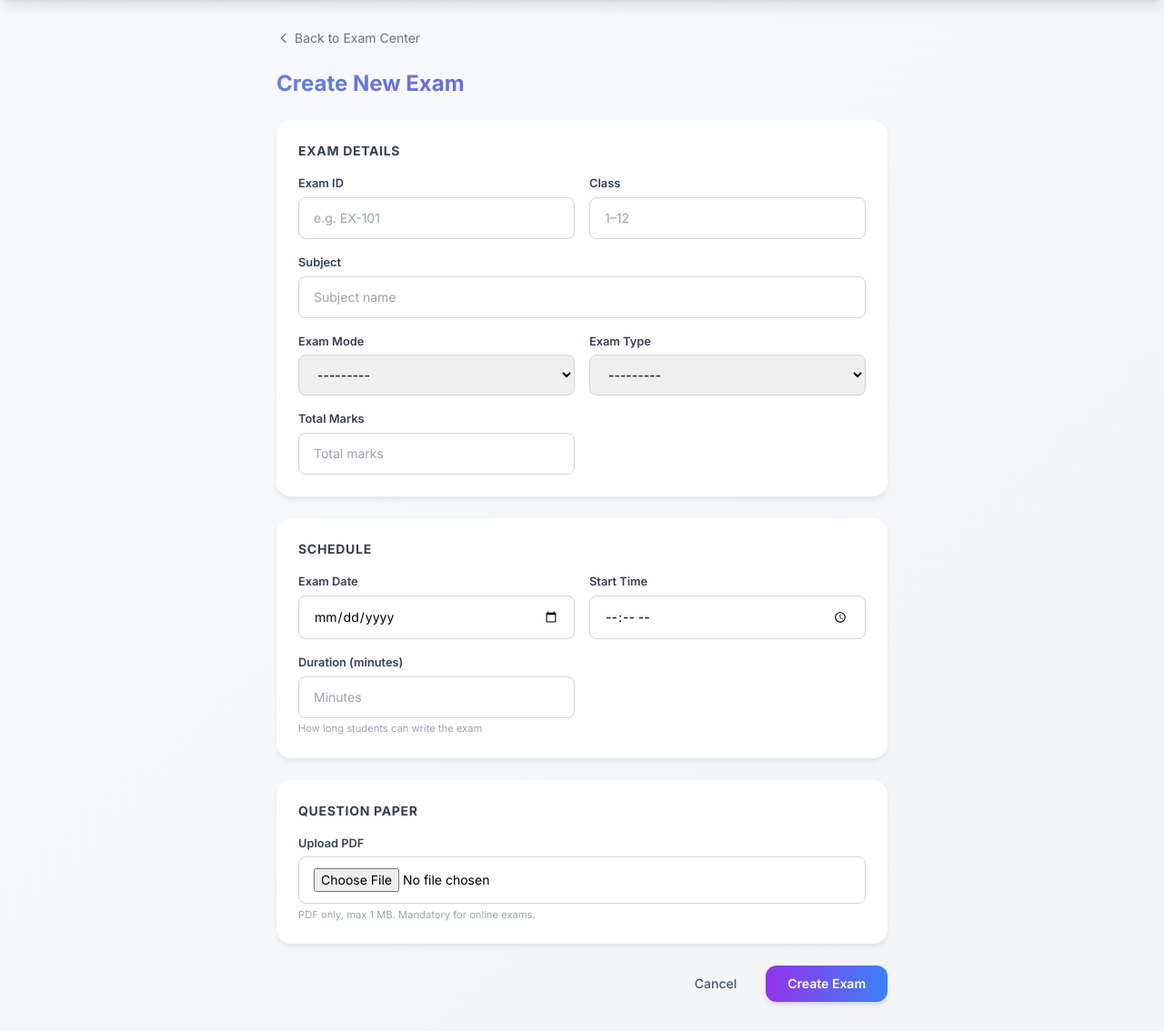
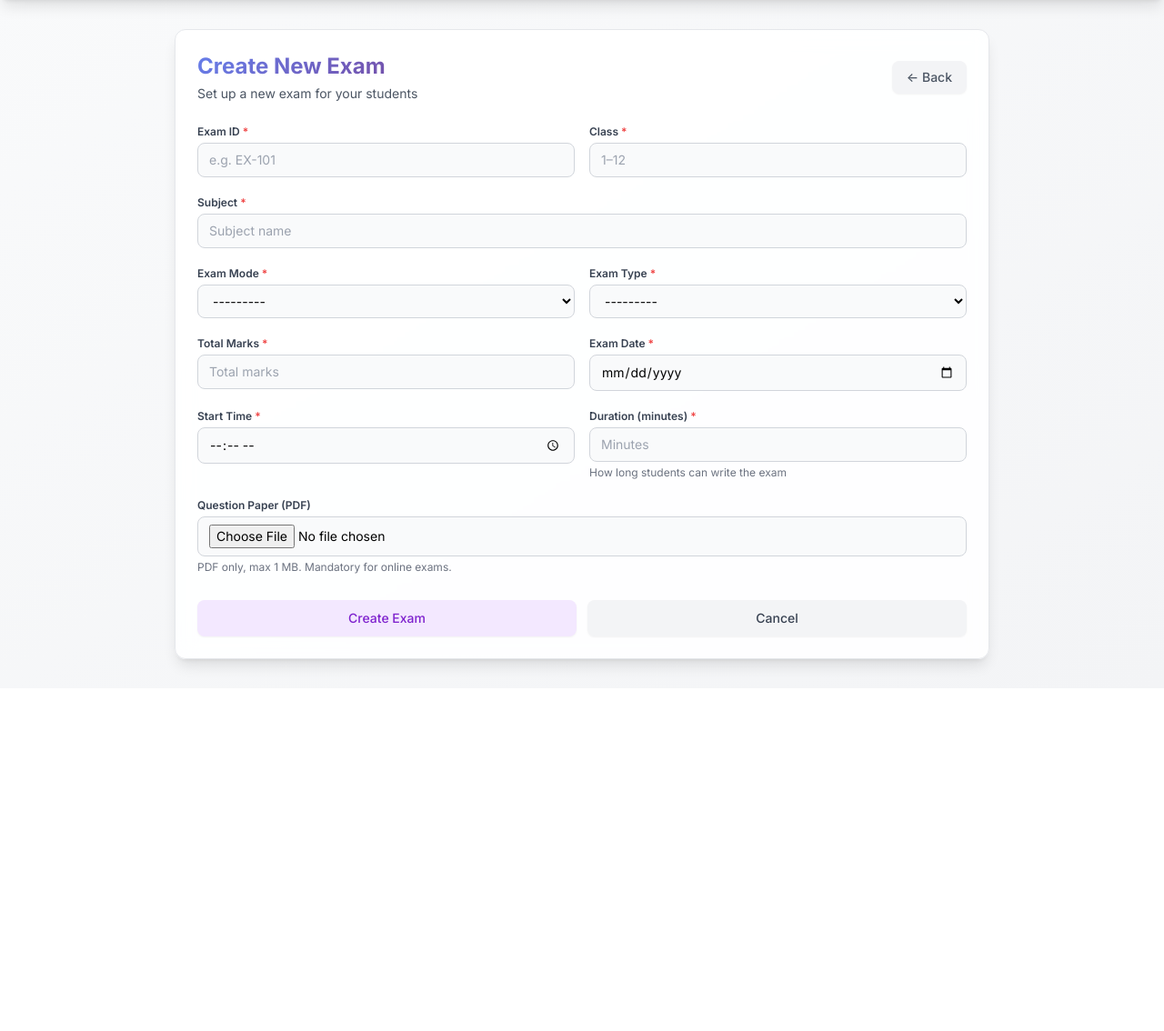
Before and after one commit to ehtesam75/ResTrack, a Django app: page /exam-center/create/ in a window 1280 px wide. Shown: the part 65-1199 px from the top of the page at 91% size. After the commit the page ends 810 px from the top, so only its background shows below. Run offline with Django 5.2, Linux system fonts and the light colour scheme; a user stored in the database is signed in; tables that the repository leaves empty hold one stand-in row (values such as "Sample post"); some libraries are stand-ins or nearby versions.

Commit message:
Fixes some bugs in exam center page

```diff
--- a/marks/forms.py
+++ b/marks/forms.py
@@ -243,7 +243,7 @@ class EditStudentForm(forms.Form):
 # Exam Center forms
 # ---------------------------------------------------------------------------
 
-_INPUT_CLS = 'w-full px-4 py-3 border border-gray-300 rounded-lg focus:ring-2 focus:ring-purple-500 focus:border-purple-500 text-sm transition-all'
+_INPUT_CLS = 'w-full px-2.5 sm:px-3 py-1.5 sm:py-2 text-xs sm:text-sm border border-gray-300 rounded-lg focus:outline-none focus:ring-2 focus:ring-purple-500 focus:border-transparent bg-gray-50 hover:bg-white transition-colors'
 _SELECT_CLS = _INPUT_CLS
 
 
--- a/marks/templates/marks/exam_center_create.html
+++ b/marks/templates/marks/exam_center_create.html
@@ -3,143 +3,159 @@
 
 {% block title %}{% if editing %}Edit{% else %}Create{% endif %} Exam — Exam Center{% endblock %}
 
-{% block extra_css %}
-<style>
-.form-section{background:white;border-radius:1rem;box-shadow:0 4px 6px -1px rgba(0,0,0,.08);padding:1.5rem}
-.field-label{display:block;font-size:.8rem;font-weight:600;color:#374151;margin-bottom:.35rem}
-.help-text{font-size:.7rem;color:#9ca3af;margin-top:.2rem}
-</style>
-{% endblock %}
-
 {% block content %}
-<div class="max-w-2xl mx-auto">
-    <!-- Back link -->
-    <a href="{% url 'exam_center' %}" class="inline-flex items-center gap-1 text-sm text-gray-500 hover:text-purple-600 mb-6 transition-colors">
-        <svg class="w-4 h-4" fill="none" stroke="currentColor" viewBox="0 0 24 24"><path stroke-linecap="round" stroke-linejoin="round" stroke-width="2" d="M15 19l-7-7 7-7"/></svg>
-        Back to Exam Center
-    </a>
-
-    <h1 class="text-2xl font-bold gradient-text mb-6">
+<div class="max-w-4xl mx-auto px-2 sm:px-0">
+    <div class="glass-effect rounded-xl p-4 sm:p-6 border border-gray-200 shadow-lg animate-fade-in-up">
+        <!-- Header -->
+        <div class="flex justify-between items-center mb-4 sm:mb-6">
+            <div>
+                <h1 class="text-xl sm:text-2xl font-bold gradient-text">
                     {% if editing %}Edit Exam <span class="text-gray-400 text-lg font-mono">{{ exam.exam_display_id }}</span>{% else %}Create New Exam{% endif %}
                 </h1>
+                <p class="text-xs sm:text-sm text-gray-600 mt-1">
+                    {% if editing %}Update exam details below{% else %}Set up a new exam for your students{% endif %}
+                </p>
+            </div>
+            <a href="{% url 'exam_center' %}" class="bg-gray-100 text-gray-600 px-4 py-2 rounded-lg text-sm font-medium shadow-sm hover:shadow-md hover:bg-gray-200 transition-all">
+                ← Back
+            </a>
+        </div>
 
         <!-- Form errors -->
         {% if form.non_field_errors %}
-    <div class="bg-red-50 border border-red-200 text-red-700 px-4 py-3 rounded-xl mb-6 text-sm">
+        <div class="bg-red-50 border border-red-200 text-red-700 px-4 py-3 rounded-xl mb-4 text-sm">
             {% for error in form.non_field_errors %}
             <p>{{ error }}</p>
             {% endfor %}
         </div>
         {% endif %}
 
-    <form method="POST" enctype="multipart/form-data" class="space-y-6">
+        <form method="POST" enctype="multipart/form-data" class="space-y-4 sm:space-y-5">
             {% csrf_token %}
 
-        <!-- Basic Info -->
-        <div class="form-section">
-            <h2 class="text-sm font-bold text-gray-700 uppercase tracking-wider mb-4">Exam Details</h2>
-            <div class="grid grid-cols-1 sm:grid-cols-2 gap-4">
-                <!-- Exam ID -->
+            <!-- Row 1: Exam ID + Class -->
+            <div class="grid grid-cols-1 sm:grid-cols-2 gap-3 sm:gap-4">
                 <div>
-                    <label class="field-label" for="{{ form.exam_display_id.id_for_label }}">Exam ID</label>
+                    <label class="block text-xs font-semibold text-gray-700 mb-1" for="{{ form.exam_display_id.id_for_label }}">
+                        Exam ID <span class="text-red-500">*</span>
+                    </label>
                     {{ form.exam_display_id }}
-                    {% if form.exam_display_id.errors %}<p class="text-red-500 text-xs mt-1">{{ form.exam_display_id.errors.0 }}</p>{% endif %}
+                    {% if form.exam_display_id.errors %}<p class="text-xs text-red-600 mt-1">{{ form.exam_display_id.errors.0 }}</p>{% endif %}
                 </div>
-                <!-- Class -->
                 <div>
-                    <label class="field-label" for="{{ form.class_number.id_for_label }}">Class</label>
+                    <label class="block text-xs font-semibold text-gray-700 mb-1" for="{{ form.class_number.id_for_label }}">
+                        Class <span class="text-red-500">*</span>
+                    </label>
                     {{ form.class_number }}
-                    {% if form.class_number.errors %}<p class="text-red-500 text-xs mt-1">{{ form.class_number.errors.0 }}</p>{% endif %}
-                </div>
-                <!-- Subject -->
-                <div class="sm:col-span-2">
-                    <label class="field-label" for="{{ form.subject.id_for_label }}">Subject</label>
-                    {{ form.subject }}
-                    {% if form.subject.errors %}<p class="text-red-500 text-xs mt-1">{{ form.subject.errors.0 }}</p>{% endif %}
-                </div>
-                <!-- Mode -->
-                <div>
-                    <label class="field-label" for="{{ form.exam_mode.id_for_label }}">Exam Mode</label>
-                    {{ form.exam_mode }}
-                    {% if form.exam_mode.errors %}<p class="text-red-500 text-xs mt-1">{{ form.exam_mode.errors.0 }}</p>{% endif %}
-                </div>
-                <!-- Type -->
-                <div>
-                    <label class="field-label" for="{{ form.exam_type.id_for_label }}">Exam Type</label>
-                    {{ form.exam_type }}
-                    {% if form.exam_type.errors %}<p class="text-red-500 text-xs mt-1">{{ form.exam_type.errors.0 }}</p>{% endif %}
-                </div>
-                <!-- Total Marks -->
-                <div>
-                    <label class="field-label" for="{{ form.total_marks.id_for_label }}">Total Marks</label>
-                    {{ form.total_marks }}
-                    {% if form.total_marks.errors %}<p class="text-red-500 text-xs mt-1">{{ form.total_marks.errors.0 }}</p>{% endif %}
-                </div>
+                    {% if form.class_number.errors %}<p class="text-xs text-red-600 mt-1">{{ form.class_number.errors.0 }}</p>{% endif %}
                 </div>
             </div>
 
-        <!-- Schedule -->
-        <div class="form-section">
-            <h2 class="text-sm font-bold text-gray-700 uppercase tracking-wider mb-4">Schedule</h2>
-            <div class="grid grid-cols-1 sm:grid-cols-2 gap-4">
-                <!-- Date -->
+            <!-- Row 2: Subject (full width) -->
             <div>
-                    <label class="field-label" for="{{ form.exam_date.id_for_label }}">Exam Date</label>
-                    {{ form.exam_date }}
-                    {% if form.exam_date.errors %}<p class="text-red-500 text-xs mt-1">{{ form.exam_date.errors.0 }}</p>{% endif %}
+                <label class="block text-xs font-semibold text-gray-700 mb-1" for="{{ form.subject.id_for_label }}">
+                    Subject <span class="text-red-500">*</span>
+                </label>
+                {{ form.subject }}
+                {% if form.subject.errors %}<p class="text-xs text-red-600 mt-1">{{ form.subject.errors.0 }}</p>{% endif %}
             </div>
-                <!-- Start Time -->
+
+            <!-- Row 3: Mode + Type -->
+            <div class="grid grid-cols-1 sm:grid-cols-2 gap-3 sm:gap-4">
                 <div>
-                    <label class="field-label" for="{{ form.start_time.id_for_label }}">Start Time</label>
-                    {{ form.start_time }}
-                    {% if form.start_time.errors %}<p class="text-red-500 text-xs mt-1">{{ form.start_time.errors.0 }}</p>{% endif %}
+                    <label class="block text-xs font-semibold text-gray-700 mb-1" for="{{ form.exam_mode.id_for_label }}">
+                        Exam Mode <span class="text-red-500">*</span>
+                    </label>
+                    {{ form.exam_mode }}
+                    {% if form.exam_mode.errors %}<p class="text-xs text-red-600 mt-1">{{ form.exam_mode.errors.0 }}</p>{% endif %}
                 </div>
-                <!-- Duration -->
                 <div>
-                    <label class="field-label" for="{{ form.duration_minutes.id_for_label }}">Duration (minutes)</label>
-                    {{ form.duration_minutes }}
-                    <p class="help-text">How long students can write the exam</p>
-                    {% if form.duration_minutes.errors %}<p class="text-red-500 text-xs mt-1">{{ form.duration_minutes.errors.0 }}</p>{% endif %}
-                </div>
-                <!-- Submission Duration -->
-                <div id="submission-duration-field">
-                    <label class="field-label" for="{{ form.submission_duration_minutes.id_for_label }}">Submission Window (min)</label>
-                    {{ form.submission_duration_minutes }}
-                    <p class="help-text">Time for students to upload answers (online only)</p>
-                    {% if form.submission_duration_minutes.errors %}<p class="text-red-500 text-xs mt-1">{{ form.submission_duration_minutes.errors.0 }}</p>{% endif %}
-                </div>
+                    <label class="block text-xs font-semibold text-gray-700 mb-1" for="{{ form.exam_type.id_for_label }}">
+                        Exam Type <span class="text-red-500">*</span>
+                    </label>
+                    {{ form.exam_type }}
+                    {% if form.exam_type.errors %}<p class="text-xs text-red-600 mt-1">{{ form.exam_type.errors.0 }}</p>{% endif %}
                 </div>
             </div>
 
-        <!-- Question Paper -->
-        <div class="form-section">
-            <h2 class="text-sm font-bold text-gray-700 uppercase tracking-wider mb-4">Question Paper</h2>
-            {% if editing and exam.question_pdf %}
-            <div class="flex items-center gap-3 mb-3 p-3 bg-green-50 rounded-lg">
-                <svg class="w-5 h-5 text-green-500 flex-shrink-0" fill="none" stroke="currentColor" viewBox="0 0 24 24"><path stroke-linecap="round" stroke-linejoin="round" stroke-width="2" d="M9 12l2 2 4-4"/></svg>
-                <span class="text-sm text-green-700">A question paper is already uploaded. Upload a new one to replace it.</span>
+            <!-- Row 4: Total Marks + Date -->
+            <div class="grid grid-cols-1 sm:grid-cols-2 gap-3 sm:gap-4">
+                <div>
+                    <label class="block text-xs font-semibold text-gray-700 mb-1" for="{{ form.total_marks.id_for_label }}">
+                        Total Marks <span class="text-red-500">*</span>
+                    </label>
+                    {{ form.total_marks }}
+                    {% if form.total_marks.errors %}<p class="text-xs text-red-600 mt-1">{{ form.total_marks.errors.0 }}</p>{% endif %}
                 </div>
-            {% endif %}
                 <div>
-                <label class="field-label" for="{{ form.question_pdf.id_for_label }}">
-                    Upload PDF
-                    <span id="pdf-required-badge" class="text-red-500 text-xs ml-1">(required for online)</span>
+                    <label class="block text-xs font-semibold text-gray-700 mb-1" for="{{ form.exam_date.id_for_label }}">
+                        Exam Date <span class="text-red-500">*</span>
                     </label>
-                {{ form.question_pdf }}
-                <p class="help-text">PDF only, max 1 MB. Mandatory for online exams.</p>
-                {% if form.question_pdf.errors %}<p class="text-red-500 text-xs mt-1">{{ form.question_pdf.errors.0 }}</p>{% endif %}
+                    {{ form.exam_date }}
+                    {% if form.exam_date.errors %}<p class="text-xs text-red-600 mt-1">{{ form.exam_date.errors.0 }}</p>{% endif %}
                 </div>
             </div>
 
-        <!-- Submit -->
-        <div class="flex items-center justify-end gap-3">
-            <a href="{% url 'exam_center' %}" class="px-5 py-2.5 text-sm font-medium text-gray-600 hover:text-gray-800 transition-colors">Cancel</a>
+            <!-- Row 5: Start Time + Duration -->
+            <div class="grid grid-cols-1 sm:grid-cols-2 gap-3 sm:gap-4">
+                <div>
+                    <label class="block text-xs font-semibold text-gray-700 mb-1" for="{{ form.start_time.id_for_label }}">
+                        Start Time <span class="text-red-500">*</span>
+                    </label>
+                    {{ form.start_time }}
+                    {% if form.start_time.errors %}<p class="text-xs text-red-600 mt-1">{{ form.start_time.errors.0 }}</p>{% endif %}
+                </div>
+                <div>
+                    <label class="block text-xs font-semibold text-gray-700 mb-1" for="{{ form.duration_minutes.id_for_label }}">
+                        Duration (minutes) <span class="text-red-500">*</span>
+                    </label>
+                    {{ form.duration_minutes }}
+                    <p class="text-xs text-gray-500 mt-1">How long students can write the exam</p>
+                    {% if form.duration_minutes.errors %}<p class="text-xs text-red-600 mt-1">{{ form.duration_minutes.errors.0 }}</p>{% endif %}
+                </div>
+            </div>
+
+            <!-- Row 6: Submission Window (online only) -->
+            <div id="submission-duration-field" class="grid grid-cols-1 sm:grid-cols-2 gap-3 sm:gap-4">
+                <div>
+                    <label class="block text-xs font-semibold text-gray-700 mb-1" for="{{ form.submission_duration_minutes.id_for_label }}">
+                        Submission Window (min)
+                    </label>
+                    {{ form.submission_duration_minutes }}
+                    <p class="text-xs text-gray-500 mt-1">Time for students to upload answers (online only)</p>
+                    {% if form.submission_duration_minutes.errors %}<p class="text-xs text-red-600 mt-1">{{ form.submission_duration_minutes.errors.0 }}</p>{% endif %}
+                </div>
+            </div>
+
+            <!-- Row 7: Question Paper -->
+            <div>
+                <label class="block text-xs font-semibold text-gray-700 mb-1" for="{{ form.question_pdf.id_for_label }}">
+                    Question Paper (PDF) <span id="pdf-required-badge" class="text-red-500 text-xs">(required for online)</span>
+                </label>
+                {% if editing and exam.question_pdf %}
+                <div class="flex items-center gap-2 mb-2 p-2 bg-green-50 rounded-lg">
+                    <svg class="w-4 h-4 text-green-500 flex-shrink-0" fill="none" stroke="currentColor" viewBox="0 0 24 24"><path stroke-linecap="round" stroke-linejoin="round" stroke-width="2" d="M9 12l2 2 4-4"/></svg>
+                    <span class="text-xs text-green-700">A question paper is already uploaded. Upload a new one to replace it.</span>
+                </div>
+                {% endif %}
+                {{ form.question_pdf }}
+                <p class="text-xs text-gray-500 mt-1">PDF only, max 1 MB. Mandatory for online exams.</p>
+                {% if form.question_pdf.errors %}<p class="text-xs text-red-600 mt-1">{{ form.question_pdf.errors.0 }}</p>{% endif %}
+            </div>
+
+            <!-- Buttons -->
+            <div class="flex gap-2 sm:gap-3 pt-2">
                 <button type="submit"
-                    class="px-6 py-2.5 bg-gradient-to-r from-purple-600 to-blue-500 text-white rounded-xl text-sm font-semibold shadow-md hover:shadow-lg transition-all">
+                        class="flex-1 bg-purple-100 text-purple-700 font-medium py-2 sm:py-2.5 rounded-lg text-xs sm:text-sm shadow-sm hover:shadow-md hover:bg-purple-200 transition-all">
                     {% if editing %}Update Exam{% else %}Create Exam{% endif %}
                 </button>
+                <a href="{% url 'exam_center' %}"
+                   class="flex-1 bg-gray-100 text-gray-700 font-medium py-2 sm:py-2.5 rounded-lg text-center text-xs sm:text-sm shadow-sm hover:shadow-md hover:bg-gray-200 transition-all">
+                    Cancel
+                </a>
             </div>
         </form>
+    </div>
 </div>
 {% endblock %}
 
--- a/marks/templates/marks/exam_center_submissions.html
+++ b/marks/templates/marks/exam_center_submissions.html
@@ -15,7 +15,7 @@
         <div>
             <h1 class="text-2xl font-bold gradient-text">Answer Submissions</h1>
             <p class="text-sm text-gray-500 mt-1">
-                {{ exam.subject }} &middot; {{ exam.exam_display_id }} &middot; Class {{ exam.class_number }}
+                {{ exam.subject }} &middot; Exam ID : {{ exam.exam_display_id }} &middot; Class {{ exam.class_number }}
             </p>
         </div>
         <span class="px-3 py-1 text-xs font-bold rounded-full
```
Also changed, not shown: marks/exam_center_views.py (+15 -10 lines), marks/models.py (+11 -5 lines), marks/templates/marks/exam_center.html (+12 -10 lines), marks/templates/marks/exam_center_detail.html (+46 -11 lines), marks/migrations/0023_split_bonus_time_fields.py (added). Lines whose indentation alone changed are shown as unchanged.
